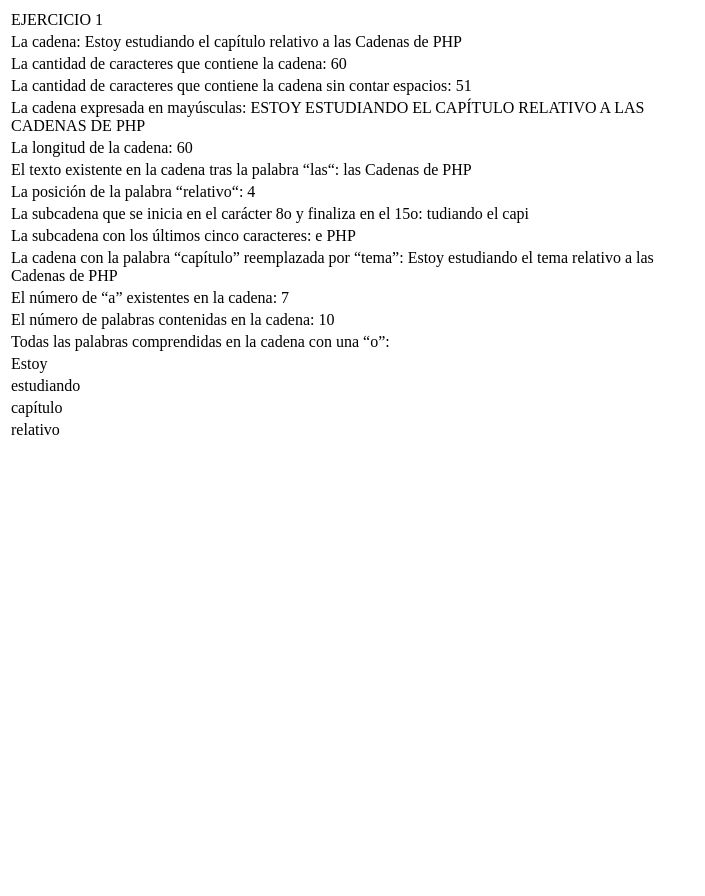
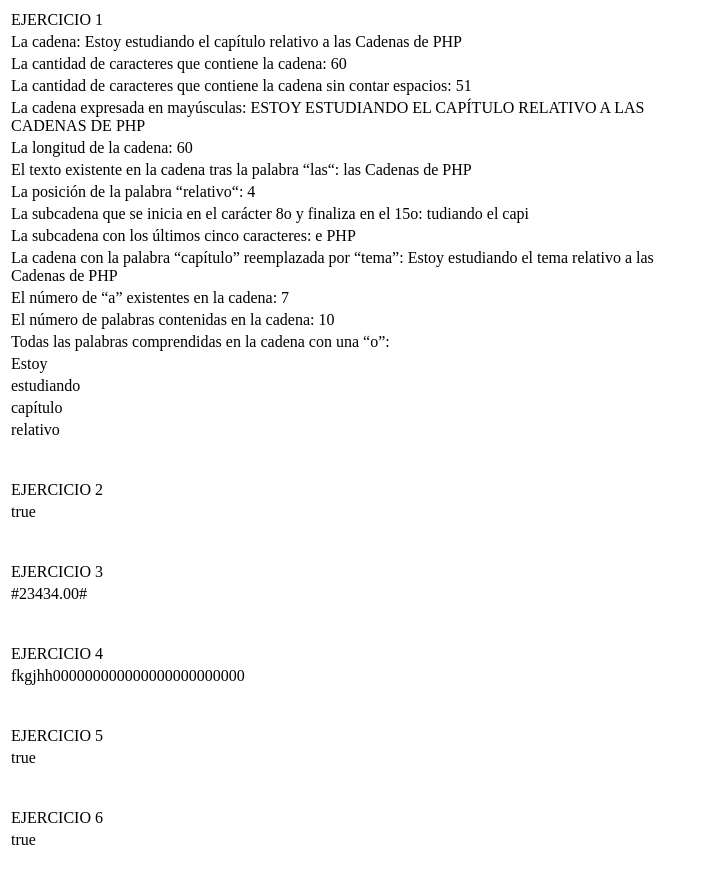
Before and after one commit to AnnaShark/xampp-php, a PHP site: page /prueba/anexo3-p51-ejercicios.php in a window 1280 px wide. Shown: the whole page, without its empty margins (0-705 px from the left). Before the commit the page ends 435 px from the top, so only its background shows below. Run offline with PHP 8.4, Linux system fonts and the light colour scheme.

Commit message:
anexo 3 ejercicios

```diff
--- a/prueba/anexo3-p51-ejercicios.php
+++ b/prueba/anexo3-p51-ejercicios.php
@@ -64,6 +64,95 @@ foreach ($str_exp as $key => $value) {
 </td></tr> </table>
 <br><br>
 
+<table width="700px"> <tr><td>EJERCICIO 2</td></tr>
+<?php
+function cmp($cadena1, $candena2){
+	$res = strcasecmp($cadena1, $candena2);
+	if($res = 1){
+		return "true";
+	}else{return "false";}
+}
+
+echo "<tr><td>".cmp("Anya", "anya");
 
 
+?>
+</td></tr> </table>
+<br><br>
+
+<table width="700px"> <tr><td>EJERCICIO 3</td></tr>
+<?php
+function decimstr($numero){
+	$res = "#".number_format($numero, 2, '.', '')."#";
+	return $res;
+}
+
+$conv = decimstr(23434);
+echo "<tr><td>".$conv;
+
+
+?>
+</td></tr> </table>
+<br><br>
+
+<table width="700px"> <tr><td>EJERCICIO 4</td></tr>
+<?php
+echo "<tr><td>";
+
+function relleno($cadena){
+
+	if(strlen($cadena)<=30){
+		printf("%0-30s",$cadena);
+
+	} else{
+		$res =substr($cadena,0,30);
+		echo $res;
+	}
+}
+
+
+relleno("fkgjhh");
+
+//relleno("fkgjhhhhhhhhhhhhhhhhhhhhhhhhhhhhhhhhhhhhhhhhhhhhhhhhhhhhhhhhhhhhhh");
+//echo "<tr><td>".$cad2;
+
+?>
+</td></tr> </table>
+<br><br>
+
+
+<table width="700px"> <tr><td>EJERCICIO 5</td></tr>
+<?php
+function serialcheck($serial){
+	$expr_reg = "^[0-9]{5}-[0-9]{5}-[0-9]{5}-[0-9]{5}^";
+	if(preg_match($expr_reg,$serial) == true)
+		{return "true";}
+	return "false";
+}
+
+echo "<tr><td>".serialcheck("02394-45677-37950-34503");
+?>
+</td></tr> </table>
+<br><br>
+
+
+<table width="700px"> <tr><td>EJERCICIO 6</td></tr>
+<?php
+
+function paircheck($serial){
+	$expr_reg = "^(0|2|4|6|8)(1|3|5|7|9)(0|2|4|6|8)(1|3|5|7|9)-(0|2|4|6|8)(1|3|5|7|9)(0|2|4|6|8)(1|3|5|7|9)-(0|2|4|6|8)(1|3|5|7|9)(0|2|4|6|8)(1|3|5|7|9)-(0|2|4|6|8)(1|3|5|7|9)(0|2|4|6|8)(1|3|5|7|9)^";
+	if(preg_match($expr_reg,$serial) == true)
+		{return "true";}
+	return "false";
+}
+//0345-0345-0345-0345
+
+echo "<tr><td>".paircheck("0345-0345-0345-0345");
+
+
+
+?>
+</td></tr> </table>
+<br><br>
+
 </body> </html>
```
